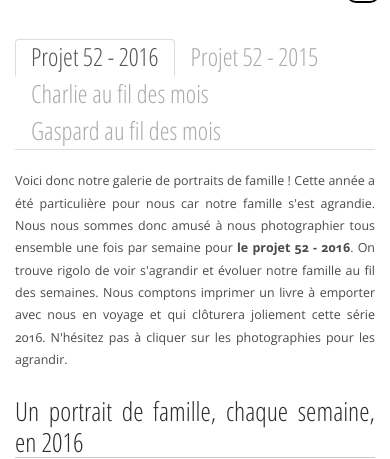
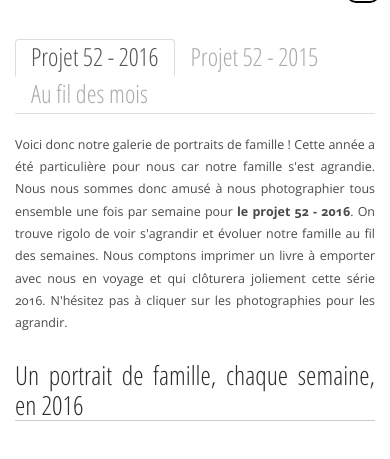
Before and after one commit to blatinier/melmelboo, a Flask app: page /projects in a window 390 px wide. Shown: the part 45-504 px from the top of the page. Run offline with Flask 2, Linux system fonts and the light colour scheme; data that the repository does not hold is empty; some libraries are stand-ins or nearby versions.

Commit message:
add: au fil des mois

```diff
--- a/main.py
+++ b/main.py
@@ -53,16 +53,6 @@ Website: %s
 def projects():
     ghost = sqlite3.connect("/var/www/melmelboo/blog/content/data/ghost.db")
     ghost_cur = ghost.cursor()
-    # Get charlie au fil des mois
-    ghost_cur.execute("SELECT title, image FROM posts WHERE id IN "
-                      "(SELECT post_id FROM posts_tags WHERE tag_id=38) "
-                      "ORDER BY published_at DESC")
-    charlie_month = list(ghost_cur.fetchall())
-    # Get gaspard au fil des mois
-    ghost_cur.execute("SELECT title, image FROM posts WHERE id IN "
-                      "(SELECT post_id FROM posts_tags WHERE tag_id=42) "
-                      "ORDER BY published_at DESC")
-    gaspard_month = list(ghost_cur.fetchall())
     # Get projet 52 - 2015
     ghost_cur.execute("SELECT title, image FROM posts WHERE id IN "
                       "(SELECT post_id FROM posts_tags WHERE tag_id=36) "
@@ -76,9 +66,8 @@ def projects():
                       "ORDER BY published_at DESC")
     p52_2016 = list(ghost_cur.fetchall())
     ghost.close()
-    return render_template('projects.html', charlie_month=charlie_month,
-                           p52_2015=p52_2015, p52_2016=p52_2016,
-                           gaspard_month=gaspard_month)
+    return render_template('projects.html',
+                           p52_2015=p52_2015, p52_2016=p52_2016)
 
 
 @application.route("/search/", defaults={'page': 1})
--- a/templates/projects.html
+++ b/templates/projects.html
@@ -18,14 +18,9 @@
        data-toggle="tab">Projet 52 - 2015</a>
   </li>
   <li>
-    <a class="sub-title" href="#charlie_month" role="tab"
+    <a class="sub-title" href="#children_month" role="tab"
        style="margin: 0;"
-       data-toggle="tab">Charlie au fil des mois</a>
-  </li>
-  <li>
-    <a class="sub-title" href="#gaspard_month" role="tab"
-       style="margin: 0;"
-       data-toggle="tab">Gaspard au fil des mois</a>
+       data-toggle="tab">Au fil des mois</a>
   </li>
 </ul>
 <div class="tab-content" style="margin-top: 20px;">
@@ -70,44 +65,144 @@ c'est un régale de la photographier ! Depuis, nous feuilletons régulièrement
     {% endfor %}
     </div>
   </div>
-  <div class="tab-pane" id="charlie_month">
+  <div class="tab-pane" id="children_month">
 <p>À la naissance de ma fille, Charlie, je décide de la photographier chaque mois pendant un an à sa date anniversaire.
 Toujours sur le même tapis -qui est son espace de jeu dans le salon- afin de l'observer grandir.
 Le résultat est un tableau de douze photographies témoignant de sa première année de vie.
 Tout simplement ma <strong>Charlie au fil des mois</strong>.</p>
-<h2 class="sub-title">Charlie au fil des mois, année 2014 / 2015</h2>
-    <div class="row">
-    {% for elt in charlie_month %}
-      {% if loop.index0 % 3 == 0 %}
-        </div>
-        <div class="row">
-      {% endif %}
-      <div class="col-lg-4 col-xs-12 row-images">
-        <img src="{{elt[1]}}" alt="{{elt[0]}}"
-             title="{{elt[0]}}" style="width:100%" />
-      </div>
-    {% endfor %}
-    </div>
-  </div>
-  <div class="tab-pane" id="gaspard_month">
 <p>Comme pour sa sœur, je souhaite conserver un témoignage succinct de la première année de vie de mon fils, Gaspard.
 Je décide donc de le photographier chaque mois sur la couverture aux cent vœux de Charlie qui a une très forte
 signification pour nous et qu'on utilise très souvent comme espace de jeu. Une année résumée en douze clichés
 sélectionnés parmis tous les autres. Le regard amoureux d'une maman sur son tout petit.
 Tout simplement mon <strong>Gaspard au fil des mois</strong>.</p>
-<h2 class="sub-title">Gaspard au fil des mois, année 2016 / 2017</h2>
-    <div class="row">
-    {% for elt in gaspard_month %}
-      {% if loop.index0 % 3 == 0 %}
-        </div>
-        <div class="row">
-      {% endif %}
-      <div class="col-lg-4 col-xs-12 row-images">
-        <img src="{{elt[1]}}" alt="{{elt[0]}}"
-             title="{{elt[0]}}" style="width:100%" />
-      </div>
-    {% endfor %}
-    </div>
+<h2 class="sub-title">Un mois</h2>
+
+<div class="row">
+<div class="col-xs-6">
+  <img style="width: 100%;" src="//www.melmelboo.fr/img/articles/2014/Charlie_un_mois01.JPG" alt="Charlie et Gaspard au fil des mois, la première année" />
+</div>
+<div class="col-xs-6">
+  <img style="width: 100%;" src="//www.melmelboo.fr/img/articles/2017/Gaspard_au_fil_des_mois02b.JPG" alt="Charlie et Gaspard au fil des mois, la première année" />
+</div>
+</div>
+
+<h2 class="sub-title">Deux mois</h2>
+
+<div class="row">
+<div class="col-xs-6">
+  <img style="width:100%" src="//www.melmelboo.fr/img/articles/2014/Charlie_2_mois01.JPG" alt="Charlie et Gaspard au fil des mois, la première année" />
+</div>
+<div class="col-xs-6">
+  <img style="width:100%" src="//www.melmelboo.fr/img/articles/2017/Gaspard_2_mois02b.JPG" alt="Charlie et Gaspard au fil des mois, la première année" />
+</div>
+</div>
+
+<h2 class="sub-title">Trois mois</h2>
+
+<div class="row">
+<div class="col-xs-6">
+  <img style="width: 100%;" src="//www.melmelboo.fr/img/articles/2014/Charlie123_03.JPG" alt="Charlie et Gaspard au fil des mois, la première année" />
+</div>
+<div class="col-xs-6">
+  <img style="width: 100%;" src="//www.melmelboo.fr/img/articles/2017/Gaspard_trois_mois02b.JPG" alt="Charlie et Gaspard au fil des mois, la première année" />
+</div>
+</div>
+
+<h2 class="sub-title">Quatre mois</h2>
+
+<div class="row">
+<div class="col-xs-6">
+  <img style="width: 100%;" src="//www.melmelboo.fr/img/articles/2014/Charlie_4_mois01.JPG" alt="Charlie et Gaspard au fil des mois, la première année" />
+</div>
+<div class="col-xs-6">
+  <img style="width: 100%;" src="//www.melmelboo.fr/img/articles/2017/Gaspard_4_mois01b.JPG" alt="Charlie et Gaspard au fil des mois, la première année" />
+</div>
+</div>
+
+<h2 class="sub-title">Cinq mois</h2>
+
+<div class="row">
+<div class="col-xs-6">
+  <img style="width: 100%;" src="//www.melmelboo.fr/img/articles/2014/Charlie_5_mois01.JPG" alt="Charlie et Gaspard au fil des mois, la première année" />
+</div>
+<div class="col-xs-6">
+  <img style="width: 100%;" src="//www.melmelboo.fr/img/articles/2016/Gaspard_5_mois01.JPG" alt="Charlie et Gaspard au fil des mois, la première année" />
+</div>
+</div>
+
+<h2 class="sub-title">Six mois</h2>
+
+<div class="row">
+<div class="col-xs-6">
+  <img style="width: 100%;" src="//www.melmelboo.fr/img/articles/2014/Charlie_6_mois04.JPG" alt="Charlie et Gaspard au fil des mois, la première année" />
+</div>
+<div class="col-xs-6">
+  <img style="width: 100%;" src="//www.melmelboo.fr/img/articles/2017/Gaspard_6mois01.JPG" alt="Charlie et Gaspard au fil des mois, la première année" />
+</div>
+</div>
+
+<h2 class="sub-title">Sept mois</h2>
+
+<div class="row">
+<div class="col-xs-6">
+  <img style="width: 100%;" src="//www.melmelboo.fr/img/articles/2014/Charlie_7mois03.JPG" alt="Charlie et Gaspard au fil des mois, la première année" />
+</div>
+<div class="col-xs-6">
+  <img style="width: 100%;" src="//www.melmelboo.fr/img/articles/2017/Gaspard_sept_mois01b.JPG" alt="Charlie et Gaspard au fil des mois, la première année" />
+</div>
+</div>
+
+<h2 class="sub-title">Huit mois</h2>
+
+<div class="row">
+<div class="col-xs-6">
+  <img style="width: 100%;" src="//www.melmelboo.fr/img/articles/2014/Charlie_8_mois01.JPG" alt="Charlie et Gaspard au fil des mois, la première année" />
+</div>
+<div class="col-xs-6">
+  <img style="width: 100%;" src="//www.melmelboo.fr/img/articles/2017/Gaspard_8_mois01.JPG" alt="Charlie et Gaspard au fil des mois, la première année" />
+</div>
+</div>
+
+<h2 class="sub-title">Neuf mois</h2>
+
+<div class="row">
+<div class="col-xs-6">
+  <img style="width: 100%;" src="//www.melmelboo.fr/img/articles/2014/Charlie123_09.JPG" alt="Charlie et Gaspard au fil des mois, la première année" />
+</div>
+<div class="col-xs-6">
+  <img style="width: 100%;" src="//www.melmelboo.fr/img/articles/2017/Gaspard_9_mois01b.JPG" alt="Charlie et Gaspard au fil des mois, la première année" />
+</div>
+</div>
+
+<h2 class="sub-title">Dix mois</h2>
+
+<div class="row">
+<div class="col-xs-6">
+  <img style="width: 100%;" src="//www.melmelboo.fr/img/articles/2015/Charlie_dix_mois01.JPG" alt="Charlie et Gaspard au fil des mois, la première année" />
+</div>
+<div class="col-xs-6">
+  <img style="width: 100%;" src="//www.melmelboo.fr/img/articles/2017/Gaspard_10_mois01b.JPG" alt="Charlie et Gaspard au fil des mois, la première année" />
+</div>
+</div>
+
+<h2 class="sub-title">Onze mois</h2>
+
+<div class="row">
+<div class="col-xs-6">
+  <img style="width: 100%;" src="//www.melmelboo.fr/img/articles/2015/Charlie11mois01.JPG" alt="Charlie et Gaspard au fil des mois, la première année" />
+</div>
+<div class="col-xs-6">
+  <img style="width: 100%;" src="//www.melmelboo.fr/img/articles/2017/Gaspard_11_mois02b.JPG" alt="Charlie et Gaspard au fil des mois, la première année" />
+</div>
+</div>
+
+<h2 class="sub-title">Douze mois</h2>
+
+<div class="row">
+<div class="col-xs-6">
+  <img style="width: 100%;" src="//www.melmelboo.fr/img/articles/2015/Anniversaire_1an_Charlie01.JPG" alt="Charlie et Gaspard au fil des mois, la première année" />
+</div>
+</div>
   </div>
 </div>
   </section>
```
Also changed, not shown: css/resources/close.png (added), css/resources/next.png (added), css/resources/pause.png (added), css/resources/play.png (added), css/resources/previous.png (added).
